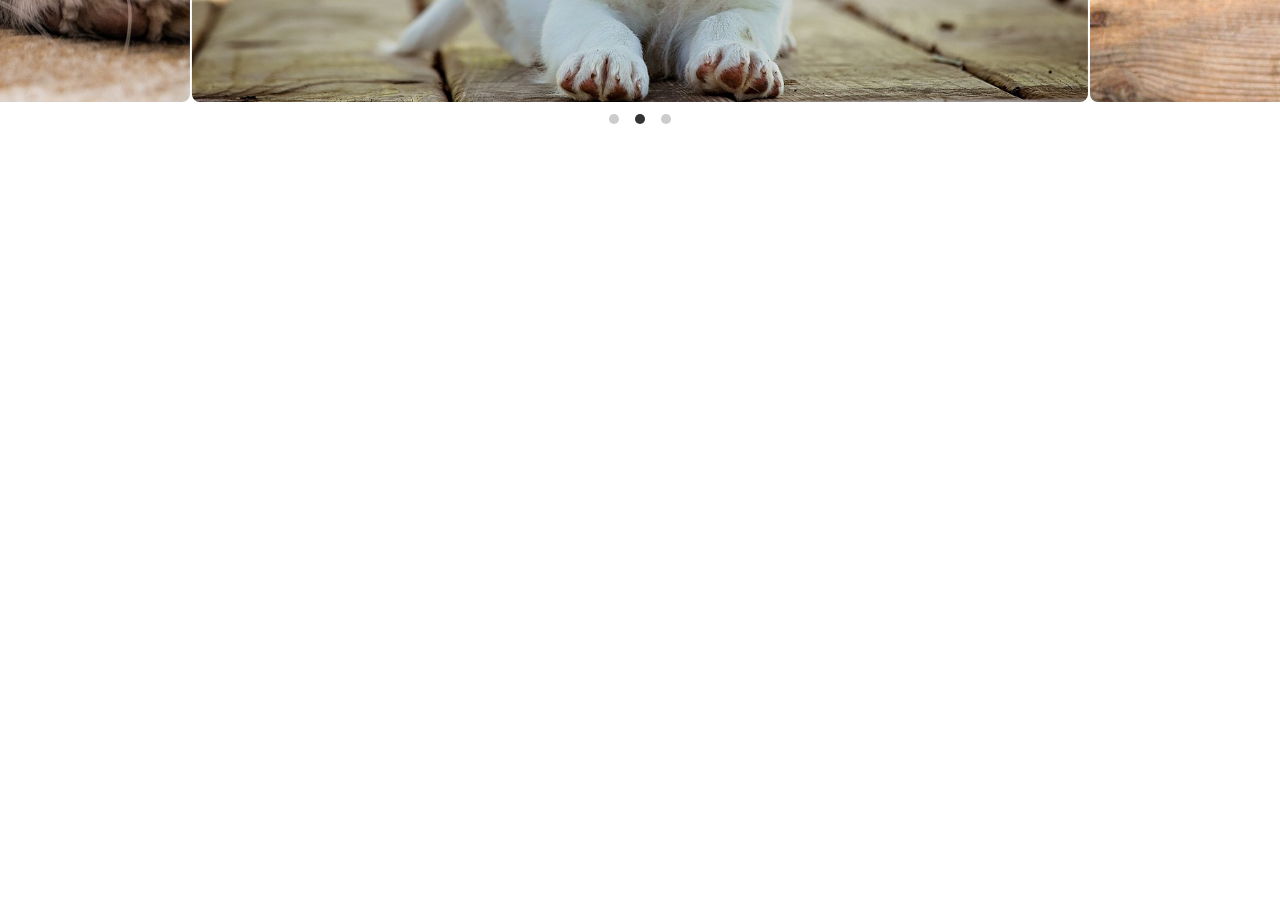
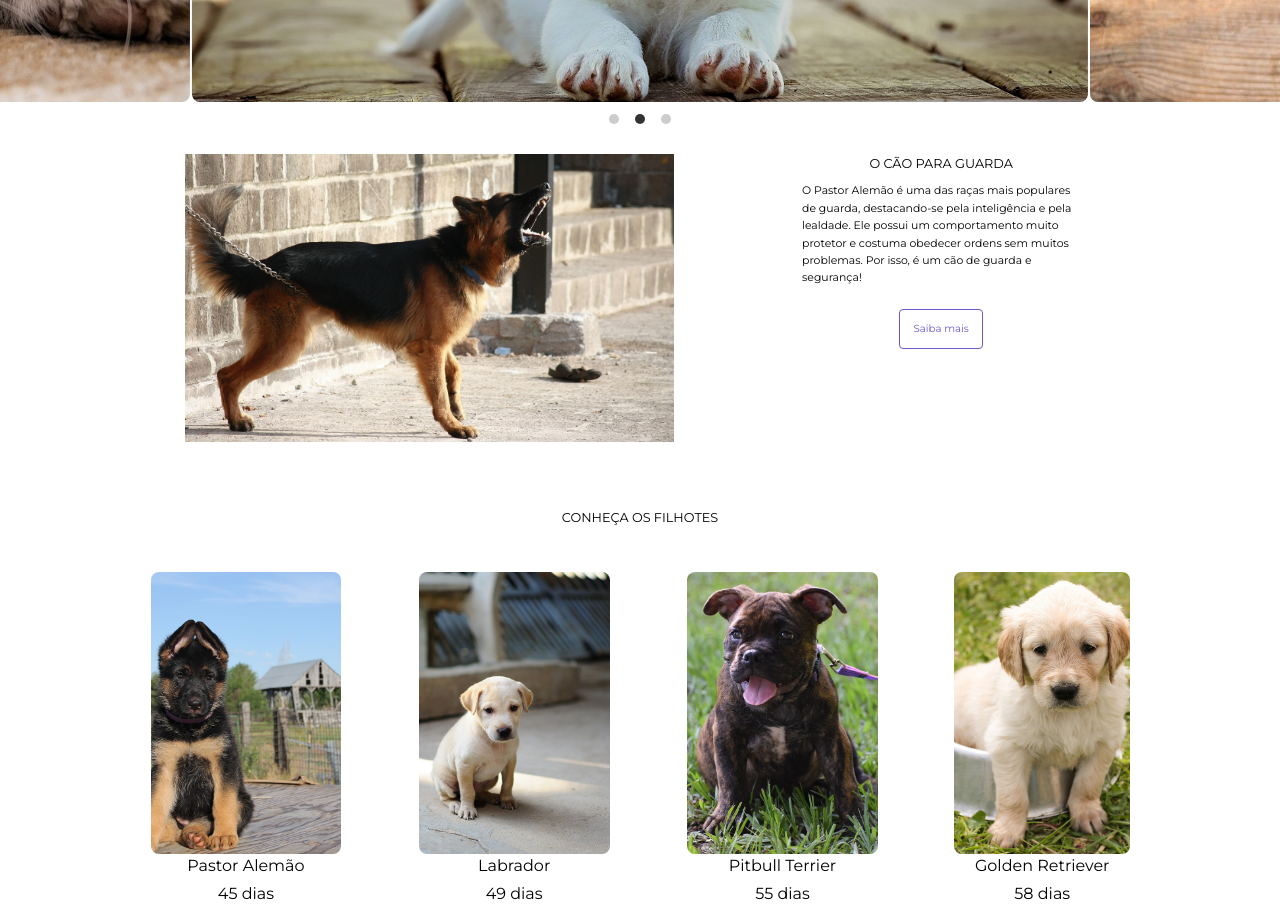
Before and after one commit to ArthurSantos19/shop-front, a plain HTML site: page index.html in a window 1280 px wide. Shown: the part 420-1328 px from the top of the page. Before the commit the page ends 800 px from the top, so only its background shows below. Drawn offline with nearby package versions, Linux system fonts and the light colour scheme.

Commit message:
Incluindo section de info e cards de filhotes.

```diff
--- a/index.html
+++ b/index.html
@@ -36,8 +36,51 @@
             <div class="carousel-cell" style="background-image: url(assets/img3.jpg);"></div>
         </div>
     </section>
-    <!-- <section>S2</section>
-    <section>S3</section> -->
+    <section class="info-container">
+        <div class="image-info" style="background-image: url(assets/pastor.jpg);"></div>
+        <div class="more-info">
+            <h2>O CÃO PARA GUARDA</h2>
+            <div class="text-div">
+                <p>O Pastor Alemão é uma das raças mais populares de guarda, destacando-se pela inteligência e pela lealdade. Ele possui um comportamento muito protetor e costuma obedecer ordens sem muitos problemas. Por isso, é um cão de guarda e segurança!</p>
+            </div>
+
+            <button class="button-contain">Saiba mais</button>
+        </div>
+    </section>
+    <section class="shop-container">
+        <header class="header-shop"><h2>CONHEÇA OS FILHOTES</h2></header>
+        <div class="container-card">
+            <div class="card">
+                <img src="assets/filhotepastor.jpg" alt="">
+                <footer class="footer-card">
+                    <div>Pastor Alemão</div>
+                    <div>45 dias</div>
+                </footer>
+            </div>
+            <div class="card">
+                <img src="assets/labrador.jpg" alt="">
+                <footer class="footer-card">
+                    <div>Labrador</div>
+                    <div>49 dias</div>
+                </footer>
+            </div>
+            <div class="card">
+                <img src="assets/pitbullterrier.jpg" alt="">
+                <footer class="footer-card">
+                    <div>Pitbull Terrier</div>
+                    <div>55 dias</div>
+                </footer>
+            </div>
+            <div class="card">
+                <img src="assets/golden.jpg" alt="">
+                <footer class="footer-card">
+                    <div>Golden Retriever</div>
+                    <div>58 dias</div>
+                </footer>
+            </div>
+        </div>
+
+    </section>
     <section>
         <!-- <img src="https://picsum.photos/id/237/400/200" alt="Imagem de exemplo do Picsum"> -->
     </section>
--- a/styles.css
+++ b/styles.css
@@ -30,10 +30,19 @@ img {
     height: auto;
 }
 
+h2 {
+    font-size: 1vw;
+}
+
+p {
+    font-size: 0.85vw;
+}
+
 /* Variáveis CSS */
 :root {
     --cor-primaria:  #3c4a90;
     --cor-secundaria: #ff9800;
+    --cor-button: #6A5ACD;
     --espacamento: 1rem;
 }
 
@@ -99,7 +108,7 @@ img {
 .slide-container {
     padding-top: 10vh;
     width: 100%;
-    height: 50vh;
+    height: 68vh;
     margin-top: 2px;
 }
 
@@ -111,3 +120,161 @@ img {
     background-size: cover;
     background-position: center;
 }
+
+/* INFO  */
+
+.info-container {
+    display: flex;
+    align-items: center;
+    width: 80%;
+    height: 40vh;
+    margin-top: 12px;
+}
+
+.image-info {
+    width: 60%;
+    height: 90%;
+    background-size: contain;
+    background-repeat: no-repeat;
+    background-position: center;
+}
+
+.more-info {
+    display: flex;
+    justify-content: flex-start;
+    align-items: center;
+    flex-direction: column;
+    width: 42%;
+    height: 90%;
+
+    font-family: 'Montserrat', sans-serif;
+
+    h3 {
+        font-size: small;
+    }
+
+}
+
+.text-div {
+    width: 66%;
+    margin-top: 8px;
+}
+
+.div-button {
+    display: flex;
+}
+
+.button-contain {
+    display: flex;
+    justify-content: center;
+    align-items: center;
+    width: 20%;
+    height: 14%;
+    padding: 10px;
+    background-color: white;
+    color: var(--cor-button);
+    border: solid 1px var(--cor-button);
+    border-radius: 4px;
+    font-size: 0.8vw;
+    cursor: pointer;
+    transition: background-color 0.3s ease;
+    margin-top: 22px;
+    text-align: center;
+}
+
+.button-contain:hover {
+    color: white;
+    background-color: var(--cor-button);
+}
+
+@media screen and (max-width: 768px) {
+    .info-container {
+        flex-direction: column; /* Altera a direção dos elementos para ficarem empilhados em telas menores */
+    }
+
+    .image-info {
+        width: 100%; /* Ocupa toda a largura disponível em telas menores */
+        height: 30vh; /* Altura ajustada de acordo com a necessidade */
+    }
+
+    .more-info {
+        width: 100%; /* Ocupa toda a largura disponível em telas menores */
+        padding: 0 20px; /* Adiciona um espaçamento horizontal para melhorar a aparência em telas menores */
+        align-items: center; /* Centraliza os elementos verticalmente */
+        text-align: center; /* Centraliza o texto */
+    }
+
+    .button-contain {
+        width: 40%; /* Ajusta a largura do botão para caber em telas menores */
+        margin-top: 16px; /* Espaçamento entre a div de texto e o botão */
+    }
+}
+
+
+.shop-container {
+    display: flex;
+    flex-direction: column;
+    justify-content: center;
+    align-items: center;
+    gap: 2rem;
+    width: 100%;
+    max-width: 100%;
+    height: 50vh;
+    margin-top: 50px;
+}
+
+.header-shop {
+    width: 100%;
+    display: flex;
+    text-align: center;
+    justify-content: center;
+    align-items: center;
+    font-family: 'Montserrat', sans-serif;
+}
+
+.container-card {
+    display: flex;
+    justify-content: center;
+    align-items: center;
+    gap: 2rem;
+    width: 100%;
+    max-width: 80%;
+    height: 100%;
+    /* background-color: #ff9800; */
+}
+
+.card {
+    display: flex;
+    flex-direction: column;
+    justify-content: flex-start;
+    align-items: center;
+    gap: 10px;
+    height: 100%;
+    padding: 12px;
+    transition: background-color 0.3s ease, transform 0.2s ease;
+    cursor: pointer;
+}
+
+.card:hover {
+    transform: translateY(-5px); /* Deslocamento vertical para cima (levemente para frente) */
+    box-shadow: 0 4px 8px var(--cor-button);
+    border-radius: 10px;
+}
+
+.card img {
+    width: 90%;
+    height: 90%;
+    object-fit: cover;
+    border-radius: 8px;
+}
+
+.footer-card {
+    display: flex;
+    flex-direction: column;
+    justify-content: center;
+    align-items: center;
+    gap: 2px;
+    width: 100%;
+    height: 10%;
+    font-family: 'Montserrat', sans-serif;
+}
```
Also changed, not shown: assets/border.jpg (added), assets/filhotepastor.jpg (added), assets/golden.jpg (added), assets/labrador.jpg (added), assets/pastor.jpg (added), assets/pitbull-gfaa6b611d_1280.jpg (added), assets/pitbullterrier.jpg (added).
